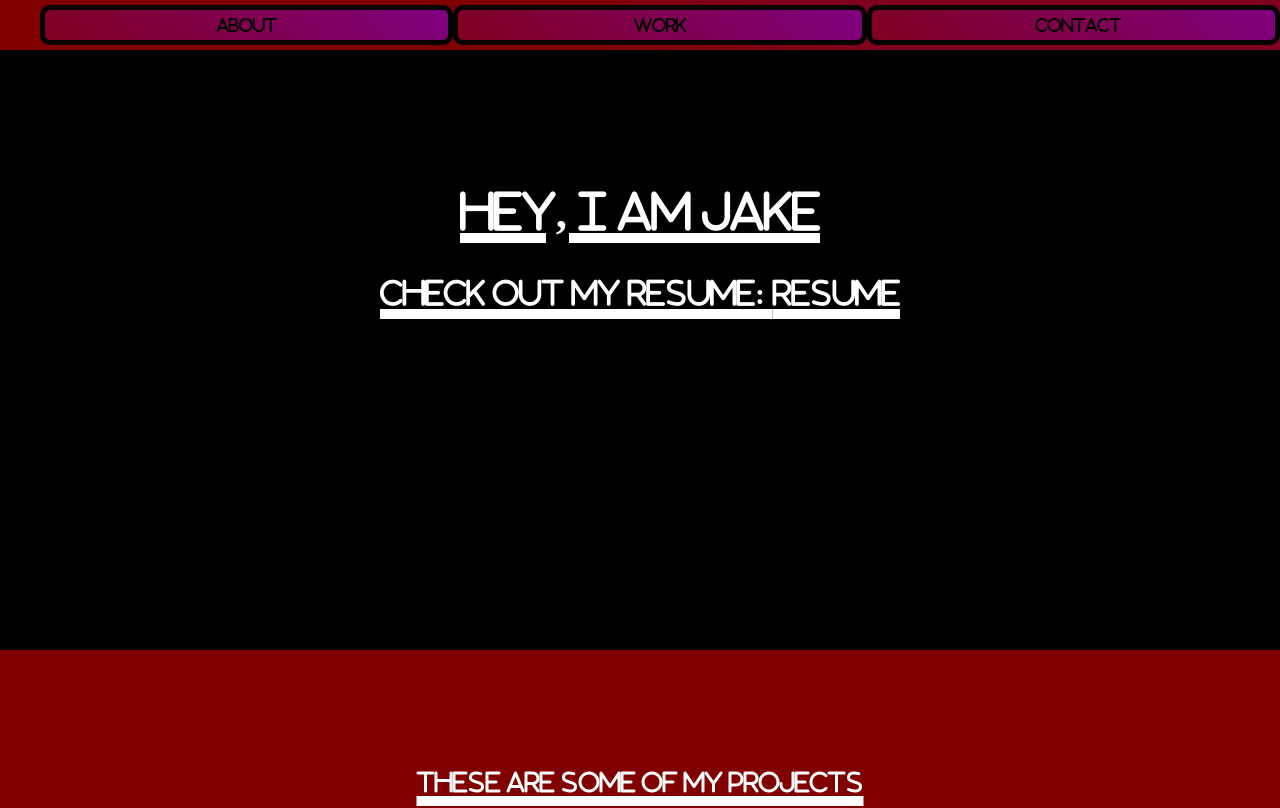
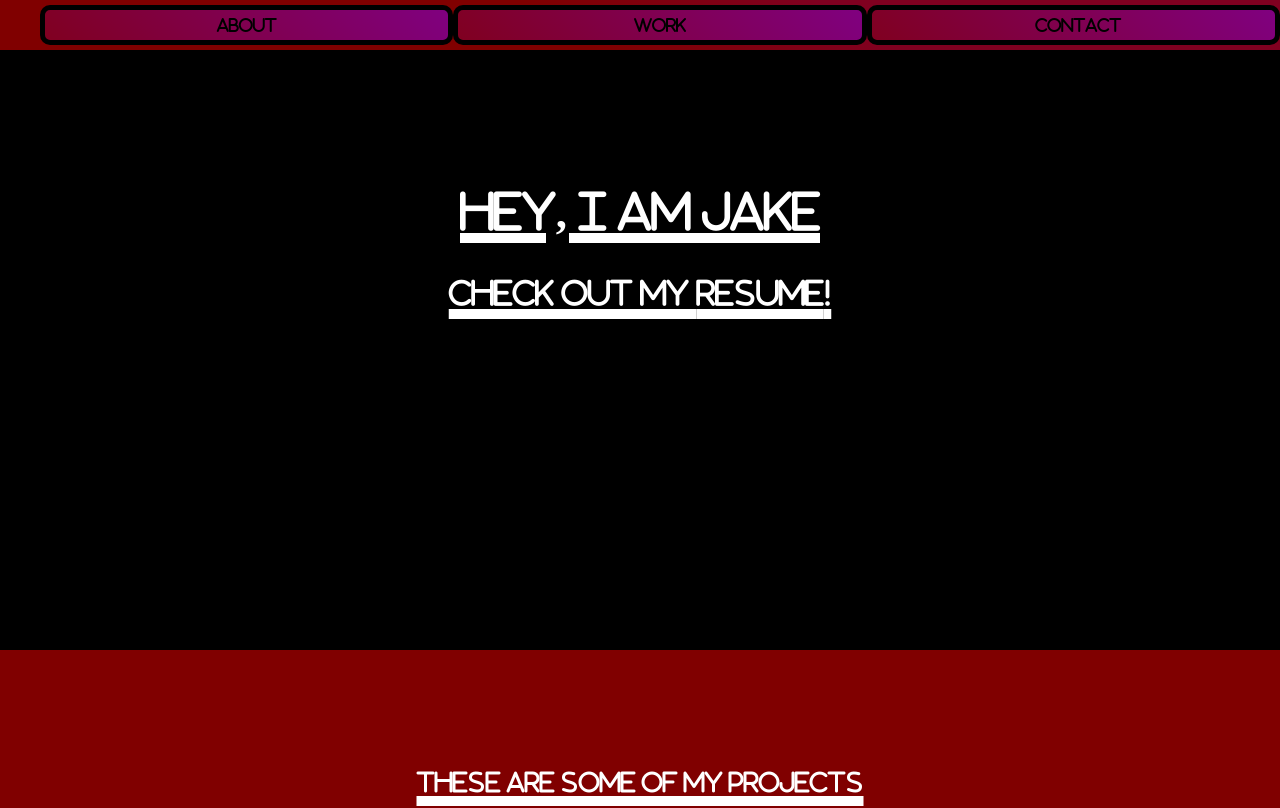
Before and after one commit to JWAllport/LandingPage, a plain HTML site: page index.html in a window 1280 px wide. Shown: the top 808 px of the page. Drawn offline with Linux system fonts and the light colour scheme.

Commit message:
Update index.html Remove repeated word, and use as hyperlink

```diff
--- a/index.html
+++ b/index.html
@@ -21,8 +21,8 @@
   </section>
    <section class="welcome" id="welcome-section">
     <h1>Hey, I am Jake</h2>
-    <p>Check out my Resume:
-    <a class = "resumeLink" href="JakeAllport_Resume_2024.pdf" target="_blank" style="text-decoration:none; color:white;">RESUME</a> </p>
+    <p>Check out my <a class = "resumeLink" href="JakeAllport_Resume_2024.pdf" target="_blank" style="text-decoration:none; color:white;">Resume</a>!
+    </p>
   </section>
 
 
```
